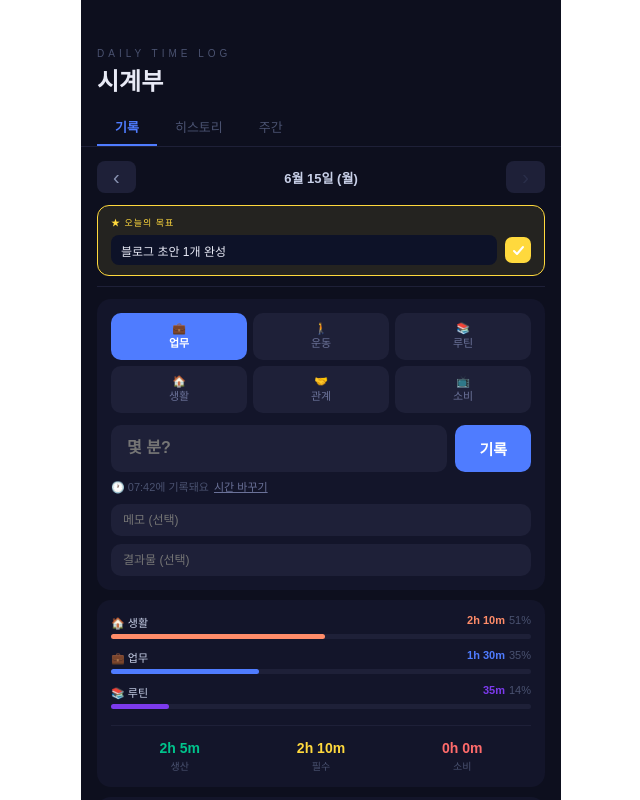
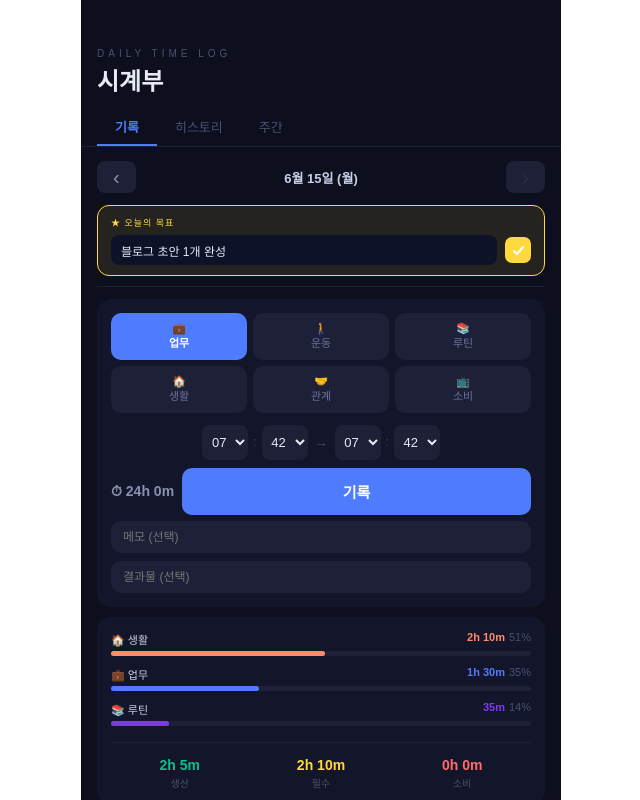
Before and after one commit to keepgoing114/sigyebu-, a React (Vite) app: page / in a window 1280 px wide. Shown: the top 800 px of the page, without its empty margins (319-959 px from the left). Built offline with nearby package versions, Linux system fonts and the light colour scheme.

Commit message:
Update App.jsx

```diff
--- a/src/App.jsx
+++ b/src/App.jsx
@@ -87,6 +87,21 @@ function groupByBlock(records) {
     groups[getBlock(r.time)].push({ ...r, idx });
   });
   return groups;
+}
+
+// 시작·종료 시각(HH:MM)으로 분(min) 자동 계산 — 자정을 넘기면 다음날로 처리
+function calcDuration(start, end) {
+  const [sh, sm] = start.split(":").map(Number);
+  const [eh, em] = end.split(":").map(Number);
+  let mins = (eh*60+em) - (sh*60+sm);
+  if (mins <= 0) mins += 24*60;
+  return mins;
+}
+// 시작 시각 + 분(min) → 종료 시각(HH:MM) 역산 (기존 기록 수정할 때 사용)
+function addMinutesToTime(start, mins) {
+  const [h, m] = start.split(":").map(Number);
+  let total = ((h*60+m+mins) % (24*60) + 24*60) % (24*60);
+  return `${String(Math.floor(total/60)).padStart(2,"0")}:${String(total%60).padStart(2,"0")}`;
 }
 
 function getProductivityColor(recs) {
@@ -331,13 +346,12 @@ export default function App() {
   const [isSample, setIsSample] = useState(true);
   const [viewDate, setViewDate] = useState(todayKey());
   const [selCat, setSelCat] = useState(CATEGORIES[0].id);
-  const [inputMin, setInputMin] = useState("");
-  const [inputTime, setInputTime] = useState(() => new Date().toTimeString().slice(0,5));
-  const [showTimeEdit, setShowTimeEdit] = useState(false);
+  const [inputStart, setInputStart] = useState(() => new Date().toTimeString().slice(0,5));
+  const [inputEnd, setInputEnd] = useState(() => new Date().toTimeString().slice(0,5));
   const [editingIdx, setEditingIdx] = useState(null);
   const [editCat, setEditCat] = useState("");
-  const [editMin, setEditMin] = useState("");
-  const [editTime, setEditTime] = useState("");
+  const [editStart, setEditStart] = useState("");
+  const [editEnd, setEditEnd] = useState("");
   const [editMemo, setEditMemo] = useState("");
   const [editOutput, setEditOutput] = useState("");
   const [memo, setMemo] = useState("");
@@ -383,10 +397,10 @@ export default function App() {
 
   // 기록 추가
   const addRecord = () => {
-    const min = parseInt(inputMin);
+    const min = calcDuration(inputStart, inputEnd);
     if (!min || min <= 0) return;
     const date = viewDate;
-    const newRec = { cat: selCat, min, memo, output, time: inputTime || new Date().toTimeString().slice(0,5) };
+    const newRec = { cat: selCat, min, memo, output, time: inputStart };
     const baseRec = isSample ? {} : records;
     const newRecords = { ...baseRec, [date]: [...(baseRec[date]||[]), newRec] };
     const baseHist = isSample ? [] : historyDates.filter(d => !Object.keys(SAMPLE_RECORDS).includes(d));
@@ -394,9 +408,9 @@ export default function App() {
     setRecords(newRecords);
     setHistoryDates(newHist);
     save(newRecords, newHist);
-    setInputMin(""); setMemo(""); setOutput("");
-    setInputTime(new Date().toTimeString().slice(0,5)); // 다음 입력을 위해 현재 시각으로 리셋
-    setShowTimeEdit(false);
+    setMemo(""); setOutput("");
+    const now = new Date().toTimeString().slice(0,5);
+    setInputStart(now); setInputEnd(now); // 다음 입력을 위해 현재 시각으로 리셋
   };
 
   // 기록 삭제
@@ -411,17 +425,18 @@ export default function App() {
   const startEdit = (idx, r) => {
     setEditingIdx(idx);
     setEditCat(r.cat);
-    setEditMin(String(r.min));
-    setEditTime(r.time || new Date().toTimeString().slice(0,5));
+    const start = r.time || new Date().toTimeString().slice(0,5);
+    setEditStart(start);
+    setEditEnd(addMinutesToTime(start, r.min));
     setEditMemo(r.memo || "");
     setEditOutput(r.output || "");
   };
   const cancelEdit = () => setEditingIdx(null);
   const saveEdit = () => {
-    const min = parseInt(editMin);
+    const min = calcDuration(editStart, editEnd);
     if (!min || min <= 0) return;
     const cur = isSample ? [] : (records[viewDate]||[]);
-    const updated = cur.map((r,i) => i===editingIdx ? { cat:editCat, min, memo:editMemo, output:editOutput, time:editTime } : r);
+    const updated = cur.map((r,i) => i===editingIdx ? { cat:editCat, min, memo:editMemo, output:editOutput, time:editStart } : r);
     const newRecords = { ...(isSample ? {} : records), [viewDate]: updated };
     setRecords(newRecords);
     save(newRecords);
@@ -590,36 +605,36 @@ export default function App() {
               ))}
             </div>
 
-            {/* 메인 액션: 몇 분 + 기록 버튼 (제일 자주 쓰는 동작이라 크고 단순하게) */}
-            <div style={{ display:"flex", gap:8, marginBottom:6 }}>
-              <input type="number" inputMode="numeric" placeholder="몇 분?" value={inputMin}
-                onChange={e=>setInputMin(e.target.value)}
-                onKeyDown={e=>e.key==="Enter"&&addRecord()}
-                style={{ flex:1, minWidth:0, background:"#1e2038", border:"none", borderRadius:10, padding:"13px 16px", color:"#e8eaf6", fontSize:16, fontWeight:600, outline:"none" }}/>
-              <button onClick={addRecord} style={{ background:"#4F7CFF", border:"none", borderRadius:10, padding:"13px 24px", color:"#fff", fontSize:15, fontWeight:800, cursor:"pointer", flexShrink:0 }}>기록</button>
+            {/* 시작/종료 시각 입력 — 분은 자동 계산 */}
+            <div style={{ display:"flex", alignItems:"center", justifyContent:"center", gap:5, marginBottom:8 }}>
+              <select value={inputStart.split(":")[0]} onChange={e=>setInputStart(`${e.target.value}:${inputStart.split(":")[1]}`)}
+                style={{ width:46, background:"#1e2038", border:"none", borderRadius:8, padding:"9px 0", color:"#e8eaf6", fontSize:13, outline:"none", textAlign:"center" }}>
+                {Array.from({length:24},(_,i)=>String(i).padStart(2,"0")).map(h => <option key={h} value={h}>{h}</option>)}
+              </select>
+              <span style={{ color:"#3a4060", fontSize:12 }}>:</span>
+              <select value={inputStart.split(":")[1]} onChange={e=>setInputStart(`${inputStart.split(":")[0]}:${e.target.value}`)}
+                style={{ width:46, background:"#1e2038", border:"none", borderRadius:8, padding:"9px 0", color:"#e8eaf6", fontSize:13, outline:"none", textAlign:"center" }}>
+                {Array.from({length:60},(_,i)=>String(i).padStart(2,"0")).map(m => <option key={m} value={m}>{m}</option>)}
+              </select>
+              <span style={{ color:"#4a5270", fontSize:13, padding:"0 2px" }}>→</span>
+              <select value={inputEnd.split(":")[0]} onChange={e=>setInputEnd(`${e.target.value}:${inputEnd.split(":")[1]}`)}
+                style={{ width:46, background:"#1e2038", border:"none", borderRadius:8, padding:"9px 0", color:"#e8eaf6", fontSize:13, outline:"none", textAlign:"center" }}>
+                {Array.from({length:24},(_,i)=>String(i).padStart(2,"0")).map(h => <option key={h} value={h}>{h}</option>)}
+              </select>
+              <span style={{ color:"#3a4060", fontSize:12 }}>:</span>
+              <select value={inputEnd.split(":")[1]} onChange={e=>setInputEnd(`${inputEnd.split(":")[0]}:${e.target.value}`)}
+                style={{ width:46, background:"#1e2038", border:"none", borderRadius:8, padding:"9px 0", color:"#e8eaf6", fontSize:13, outline:"none", textAlign:"center" }}>
+                {Array.from({length:60},(_,i)=>String(i).padStart(2,"0")).map(m => <option key={m} value={m}>{m}</option>)}
+              </select>
             </div>
-            <style>{`input[type=number]::-webkit-inner-spin-button, input[type=number]::-webkit-outer-spin-button { -webkit-appearance: none; margin: 0; }`}</style>
 
-            {/* 시각: 평소엔 작은 텍스트, 사후 입력일 때만 펼쳐서 수정 */}
-            {!showTimeEdit ? (
-              <button onClick={()=>setShowTimeEdit(true)} style={{ background:"none", border:"none", color:"#4a5270", fontSize:11, cursor:"pointer", padding:"0 0 10px", display:"flex", alignItems:"center", gap:5 }}>
-                🕐 {inputTime}에 기록돼요 <span style={{ color:"#6b7299", textDecoration:"underline" }}>시간 바꾸기</span>
-              </button>
-            ) : (
-              <div style={{ display:"flex", alignItems:"center", gap:6, marginBottom:10, background:"#1e2038", borderRadius:10, padding:"6px 10px" }}>
-                <span style={{ fontSize:11, color:"#6b7299", flexShrink:0 }}>🕐 시각</span>
-                <select value={inputTime.split(":")[0]} onChange={e=>setInputTime(`${e.target.value}:${inputTime.split(":")[1]}`)}
-                  style={{ background:"#13152a", border:"none", borderRadius:8, padding:"6px 2px", color:"#e8eaf6", fontSize:13, outline:"none", textAlign:"center", width:42 }}>
-                  {Array.from({length:24},(_,i)=>String(i).padStart(2,"0")).map(h => <option key={h} value={h}>{h}</option>)}
-                </select>
-                <span style={{ color:"#3a4060" }}>:</span>
-                <select value={inputTime.split(":")[1]} onChange={e=>setInputTime(`${inputTime.split(":")[0]}:${e.target.value}`)}
-                  style={{ background:"#13152a", border:"none", borderRadius:8, padding:"6px 2px", color:"#e8eaf6", fontSize:13, outline:"none", textAlign:"center", width:42 }}>
-                  {Array.from({length:60},(_,i)=>String(i).padStart(2,"0")).map(m => <option key={m} value={m}>{m}</option>)}
-                </select>
-                <button onClick={()=>setShowTimeEdit(false)} style={{ marginLeft:"auto", background:"none", border:"none", color:"#4F7CFF", fontSize:11, fontWeight:700, cursor:"pointer", flexShrink:0 }}>완료</button>
+            {/* 자동 계산된 소요시간 + 기록 버튼 (제일 자주 누르는 동작이라 크고 단순하게) */}
+            <div style={{ display:"flex", alignItems:"center", gap:8, marginBottom:6 }}>
+              <div style={{ fontSize:14, color:"#8892b0", fontWeight:700, flexShrink:0, minWidth:48 }}>
+                ⏱ {Math.floor(calcDuration(inputStart,inputEnd)/60)>0?`${Math.floor(calcDuration(inputStart,inputEnd)/60)}h `:""}{calcDuration(inputStart,inputEnd)%60}m
               </div>
-            )}
+              <button onClick={addRecord} style={{ flex:1, background:"#4F7CFF", border:"none", borderRadius:10, padding:"13px", color:"#fff", fontSize:15, fontWeight:800, cursor:"pointer" }}>기록</button>
+            </div>
 
             <input placeholder="메모 (선택)" value={memo} onChange={e=>setMemo(e.target.value)}
               style={{ width:"100%", boxSizing:"border-box", background:"#1e2038", border:"none", borderRadius:10, padding:"9px 12px", color:"#e8eaf6", fontSize:12, outline:"none", marginBottom:8 }}/>
@@ -703,15 +718,25 @@ export default function App() {
                                   <button key={c.id} onClick={()=>setEditCat(c.id)} style={{ padding:"5px 2px", borderRadius:7, fontSize:9, border:"none", cursor:"pointer", background: editCat===c.id?c.color:"#1e2038", color: editCat===c.id?"#fff":"#6b7299" }}>{c.emoji} {c.label}</button>
                                 ))}
                               </div>
-                              <div style={{ display:"flex", gap:4, marginBottom:6, alignItems:"center" }}>
-                                <select value={editTime.split(":")[0]} onChange={e=>setEditTime(`${e.target.value}:${editTime.split(":")[1]}`)} style={{ width:42, background:"#0d1228", border:"none", borderRadius:6, color:"#e8eaf6", fontSize:11, padding:"6px 0", textAlign:"center", outline:"none" }}>
+                              <div style={{ display:"flex", gap:3, marginBottom:6, alignItems:"center", justifyContent:"center" }}>
+                                <select value={editStart.split(":")[0]} onChange={e=>setEditStart(`${e.target.value}:${editStart.split(":")[1]}`)} style={{ width:38, background:"#0d1228", border:"none", borderRadius:6, color:"#e8eaf6", fontSize:11, padding:"6px 0", textAlign:"center", outline:"none" }}>
                                   {Array.from({length:24},(_,i2)=>String(i2).padStart(2,"0")).map(h => <option key={h} value={h}>{h}</option>)}
                                 </select>
-                                <span style={{ color:"#3a4060", fontSize:11 }}>:</span>
-                                <select value={editTime.split(":")[1]} onChange={e=>setEditTime(`${editTime.split(":")[0]}:${e.target.value}`)} style={{ width:42, background:"#0d1228", border:"none", borderRadius:6, color:"#e8eaf6", fontSize:11, padding:"6px 0", textAlign:"center", outline:"none" }}>
+                                <span style={{ color:"#3a4060", fontSize:10 }}>:</span>
+                                <select value={editStart.split(":")[1]} onChange={e=>setEditStart(`${editStart.split(":")[0]}:${e.target.value}`)} style={{ width:38, background:"#0d1228", border:"none", borderRadius:6, color:"#e8eaf6", fontSize:11, padding:"6px 0", textAlign:"center", outline:"none" }}>
                                   {Array.from({length:60},(_,i2)=>String(i2).padStart(2,"0")).map(m => <option key={m} value={m}>{m}</option>)}
                                 </select>
-                                <input type="number" inputMode="numeric" value={editMin} onChange={e=>setEditMin(e.target.value)} placeholder="분" style={{ flex:1, minWidth:0, background:"#0d1228", border:"none", borderRadius:6, color:"#e8eaf6", fontSize:12, padding:"6px 8px", textAlign:"center", outline:"none" }}/>
+                                <span style={{ color:"#4a5270", fontSize:11, padding:"0 1px" }}>→</span>
+                                <select value={editEnd.split(":")[0]} onChange={e=>setEditEnd(`${e.target.value}:${editEnd.split(":")[1]}`)} style={{ width:38, background:"#0d1228", border:"none", borderRadius:6, color:"#e8eaf6", fontSize:11, padding:"6px 0", textAlign:"center", outline:"none" }}>
+                                  {Array.from({length:24},(_,i2)=>String(i2).padStart(2,"0")).map(h => <option key={h} value={h}>{h}</option>)}
+                                </select>
+                                <span style={{ color:"#3a4060", fontSize:10 }}>:</span>
+                                <select value={editEnd.split(":")[1]} onChange={e=>setEditEnd(`${editEnd.split(":")[0]}:${e.target.value}`)} style={{ width:38, background:"#0d1228", border:"none", borderRadius:6, color:"#e8eaf6", fontSize:11, padding:"6px 0", textAlign:"center", outline:"none" }}>
+                                  {Array.from({length:60},(_,i2)=>String(i2).padStart(2,"0")).map(m => <option key={m} value={m}>{m}</option>)}
+                                </select>
+                                <span style={{ color:"#8892b0", fontSize:10, fontWeight:700, flexShrink:0, marginLeft:2 }}>
+                                  {Math.floor(calcDuration(editStart,editEnd)/60)>0?`${Math.floor(calcDuration(editStart,editEnd)/60)}h `:""}{calcDuration(editStart,editEnd)%60}m
+                                </span>
                               </div>
                               <input value={editMemo} onChange={e=>setEditMemo(e.target.value)} placeholder="메모" style={{ width:"100%", boxSizing:"border-box", background:"#0d1228", border:"none", borderRadius:6, color:"#e8eaf6", fontSize:11, padding:"7px 9px", marginBottom:4, outline:"none" }}/>
                               <input value={editOutput} onChange={e=>setEditOutput(e.target.value)} placeholder="결과물" style={{ width:"100%", boxSizing:"border-box", background:"#0d1228", border:"none", borderRadius:6, color:"#e8eaf6", fontSize:11, padding:"7px 9px", marginBottom:8, outline:"none" }}/>
```
